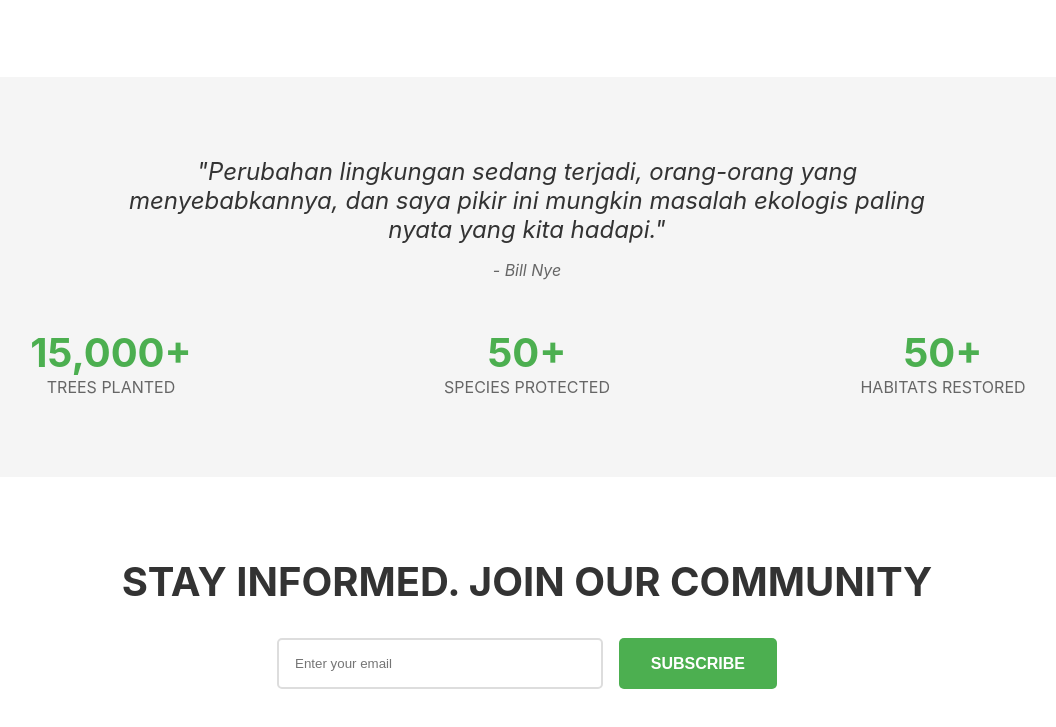
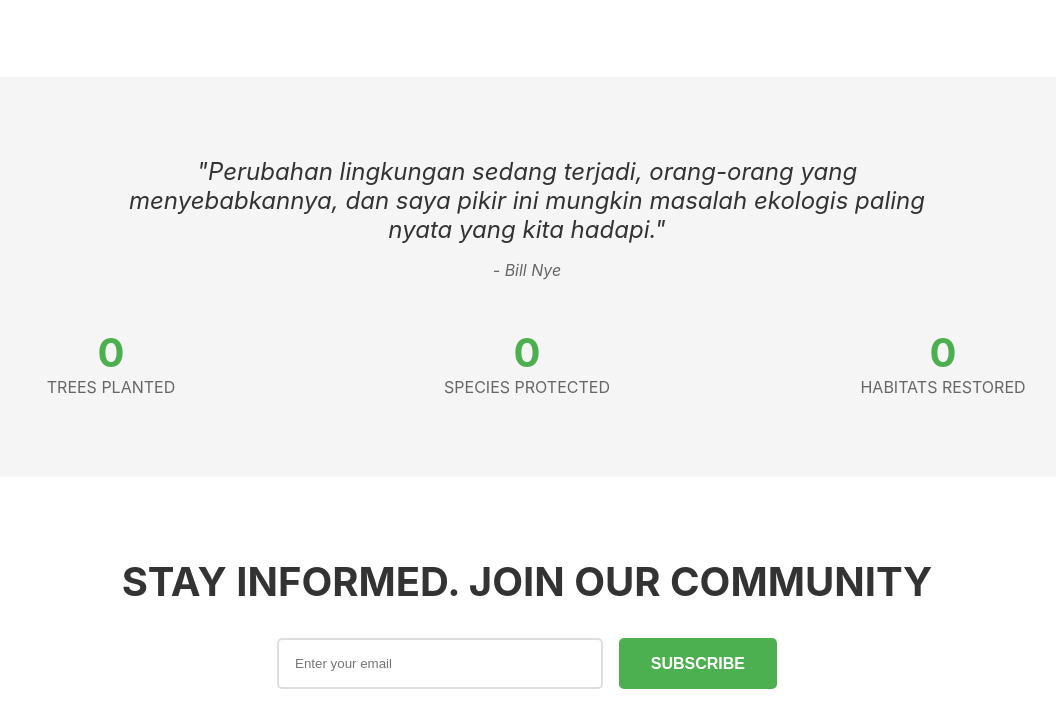
Before and after one commit to AdamMR12/kobers, a plain HTML site: page index.html in a window 1280 px wide. Shown: the part 2368-3095 px from the top of the page, without its empty margins (113-1169 px from the left). Drawn offline with Linux system fonts and the light colour scheme.

Commit message:
perbaikan

```diff
--- a/index.html
+++ b/index.html
@@ -83,15 +83,15 @@
         </div>
         <div class="stats">
             <div class="stat">
-                <span class="stat-number">15,000+</span>
+                <span class="stat-number">0</span>
                 <span class="stat-label">TREES PLANTED</span>
             </div>
             <div class="stat">
-                <span class="stat-number">50+</span>
+                <span class="stat-number">0</span>
                 <span class="stat-label">SPECIES PROTECTED</span>
             </div>
             <div class="stat">
-                <span class="stat-number">50+</span>
+                <span class="stat-number">0</span>
                 <span class="stat-label">HABITATS RESTORED</span>
             </div>
         </div>
```
